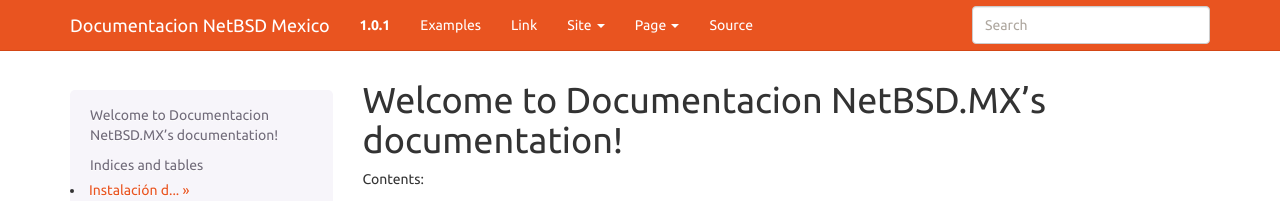
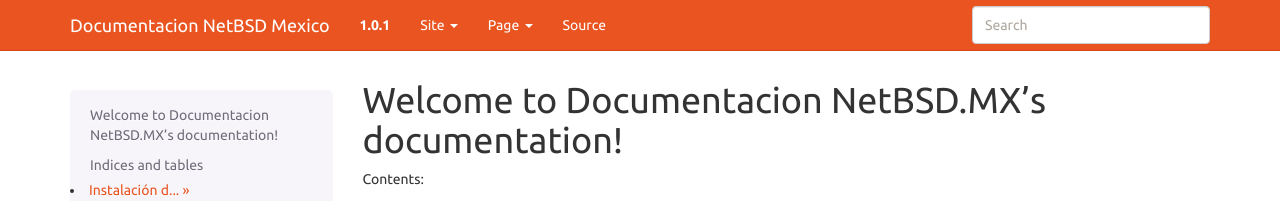
Before and after one commit to NetBSD-MX/docs.netbsd.mx, a Sphinx documentation site: the page built from source/index.rst, in a window 1280 px wide. Shown: the top 201 px of the page. Built offline with Sphinx 7.4.7, drawn with Linux system fonts in a browser that asks for light colours; pages that are not in the unit, such as notebooks, are missing from menus.

Commit message:
modifica conf.py

```diff
--- a/source/conf.py
+++ b/source/conf.py
@@ -122,10 +122,10 @@ html_theme_options = {
     #    (name, "http://example.com", True) # arbitrary absolute url
     # Note the "1" or "True" value above as the third argument to indicate
     # an arbitrary url.
-    'navbar_links': [
-        ("Examples", "examples"),
-        ("Link", "http://example.com", True),
-    ],
+    #'navbar_links': [
+    #    ("Examples", "examples"),
+    #    ("Link", "http://example.com", True),
+    #],
 
     # Render the next and previous page links in navbar. (Default: true)
     'navbar_sidebarrel': False,
```
